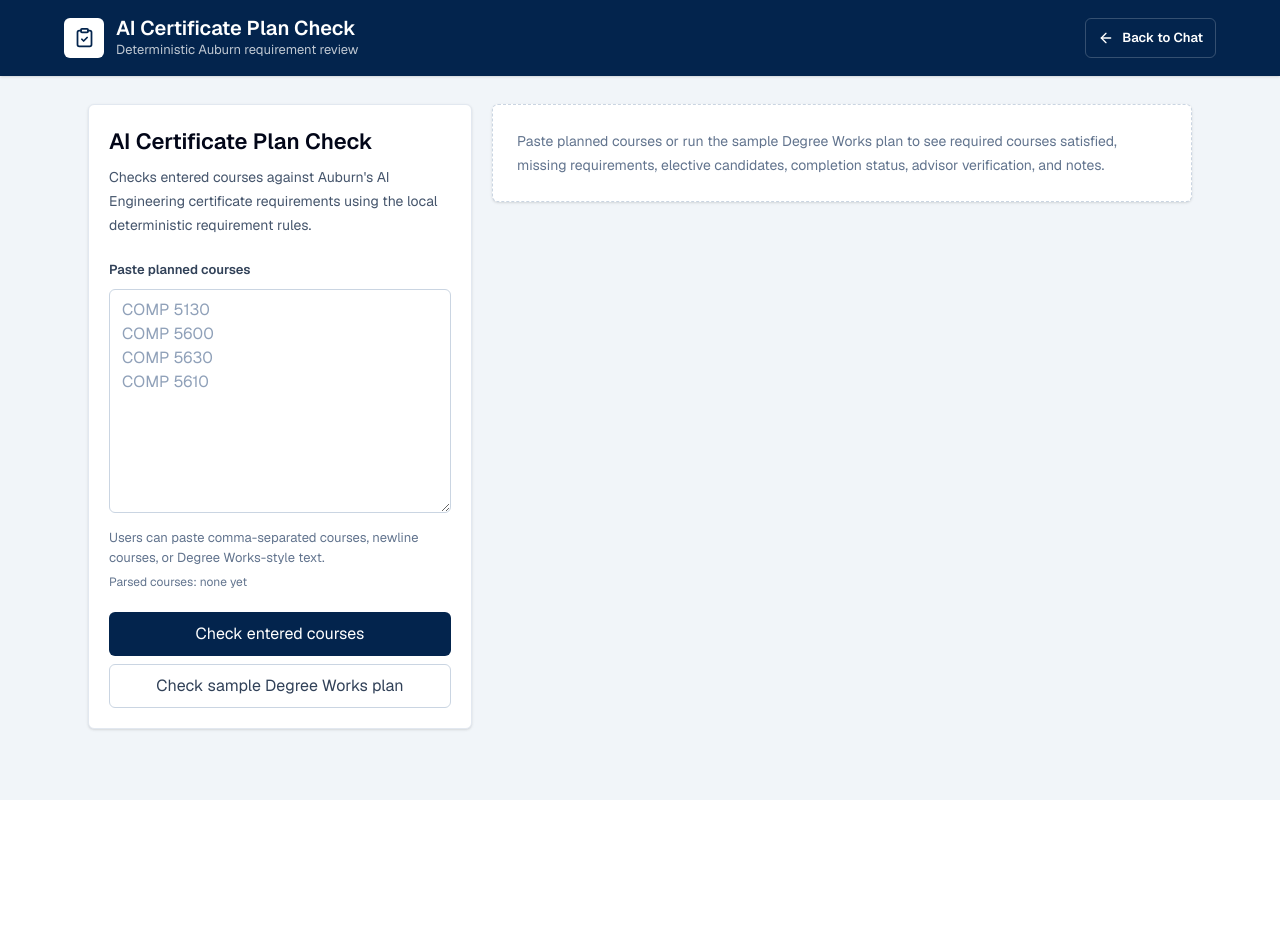
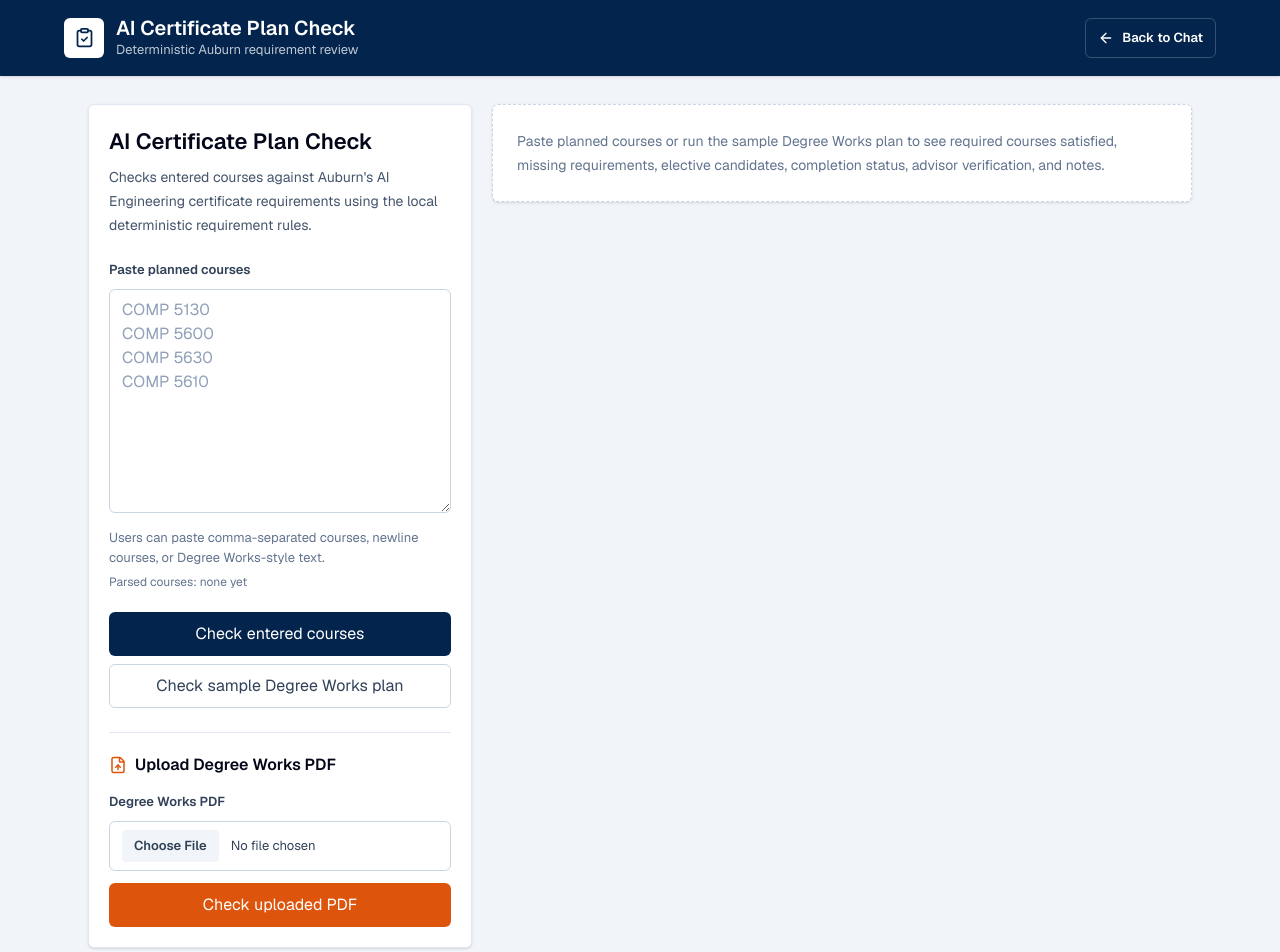
Before and after one commit to fernando-ace/Auburn-Academic-Planner, a Next.js app: page /plan-check in a window 1280 px wide. Shown: the top 952 px of the page. Before the commit the page ends 800 px from the top, so only its background shows below. Built offline with nearby package versions, Linux system fonts and the light colour scheme.

Commit message:
Add Degree Works PDF upload to plan check page

```diff
--- a/src/app/plan-check/page.tsx
+++ b/src/app/plan-check/page.tsx
@@ -5,10 +5,11 @@
   ArrowLeft,
   CheckCircle2,
   ClipboardCheck,
+  FileUp,
   Loader2,
 } from "lucide-react";
 import Link from "next/link";
-import { MouseEvent, useMemo, useState } from "react";
+import { ChangeEvent, MouseEvent, useMemo, useState } from "react";
 
 import { parseCourseCodes } from "@/lib/courses/course-code-parser";
 
@@ -20,9 +21,12 @@
 };
 
 type PlanCheckResult = {
-  planDescription: string;
-  major: string;
-  totalPlannedCredits: number | null;
+  planDescription?: string;
+  major?: string;
+  totalPlannedCredits?: number | null;
+  sourceFileName?: string;
+  parsedCourseCodes?: string[];
+  parsedCourseCount?: number;
   requiredCoursesSatisfied: PlanCheckCourse[];
   requiredCoursesMissing: PlanCheckCourse[];
   electiveCandidatesFound: PlanCheckCourse[];
@@ -32,6 +36,7 @@
 };
 
 const planCheckEndpoint = "/api/plan/check-ai-certificate";
+const planCheckUploadEndpoint = "/api/plan/check-ai-certificate/upload";
 const samplePasteText = `COMP 5130
 COMP 5600
 COMP 5630
@@ -109,38 +114,55 @@
 }
 
 function ResultCard({ result }: { result: PlanCheckResult }) {
+  const hasUploadedPdfResult =
+    typeof result.sourceFileName === "string" ||
+    typeof result.parsedCourseCount === "number";
+
   return (
     <article className="rounded-md border border-slate-200 bg-white p-4 shadow-sm sm:p-5 lg:p-6">
       <div className="flex flex-col gap-4 border-b border-slate-200 pb-5 lg:flex-row lg:items-start lg:justify-between">
         <div>
           <p className="text-[13px] font-semibold uppercase tracking-[0.08em] text-[#9b3900]">
-            Plan description
+            {hasUploadedPdfResult ? "Plan source" : "Plan description"}
           </p>
           <h2 className="mt-2 text-[21px] font-semibold leading-7 text-slate-950">
-            {result.planDescription}
+            {result.planDescription ?? "Uploaded Degree Works PDF"}
           </h2>
         </div>
         <div className="grid gap-2 sm:grid-cols-2 lg:w-[24rem]">
           <div className="rounded-md border border-slate-200 bg-slate-50 p-3">
             <p className="text-[12px] font-semibold uppercase tracking-[0.08em] text-slate-500">
-              Major
+              {hasUploadedPdfResult ? "Source file" : "Major"}
             </p>
             <p className="mt-1 text-[14px] font-semibold leading-5 text-slate-800">
-              {result.major}
+              {result.sourceFileName ?? result.major ?? "Not provided"}
             </p>
           </div>
           <div className="rounded-md border border-slate-200 bg-slate-50 p-3">
             <p className="text-[12px] font-semibold uppercase tracking-[0.08em] text-slate-500">
-              Total planned credits
+              {hasUploadedPdfResult
+                ? "Parsed course count"
+                : "Total planned credits"}
             </p>
             <p className="mt-1 text-[14px] font-semibold leading-5 text-slate-800">
-              {result.totalPlannedCredits ?? "Not provided"}
+              {hasUploadedPdfResult
+                ? (result.parsedCourseCount ?? 0)
+                : (result.totalPlannedCredits ?? "Not provided")}
             </p>
           </div>
         </div>
       </div>
 
       <div className="mt-5 grid gap-5">
+        {hasUploadedPdfResult ? (
+          <ResultSection title="Parsed course codes">
+            <ParsedCourseCodes
+              courseCodes={result.parsedCourseCodes ?? []}
+              parsedCourseCount={result.parsedCourseCount ?? 0}
+            />
+          </ResultSection>
+        ) : null}
+
         <ResultSection title="Required courses satisfied">
           <CourseList
             courses={result.requiredCoursesSatisfied}
@@ -201,27 +223,81 @@
   );
 }
 
+function ParsedCourseCodes({
+  courseCodes,
+  parsedCourseCount,
+}: {
+  courseCodes: string[];
+  parsedCourseCount: number;
+}) {
+  if (courseCodes.length === 0) {
+    return (
+      <p className="rounded-md border border-dashed border-slate-300 bg-slate-50 px-3 py-2 text-[13px] leading-5 text-slate-500">
+        No course codes were parsed from this PDF.
+      </p>
+    );
+  }
+
+  const previewCodes = courseCodes.slice(0, 12);
+  const hiddenCount = Math.max(0, parsedCourseCount - previewCodes.length);
+
+  return (
+    <details className="rounded-md border border-slate-200 bg-slate-50 p-3 text-[13px] leading-5 text-slate-700">
+      <summary className="cursor-pointer font-semibold text-slate-800">
+        {parsedCourseCount} parsed courses
+        {hiddenCount > 0 ? `, showing first ${previewCodes.length}` : ""}
+      </summary>
+      <div className="mt-3 flex flex-wrap gap-2">
+        {courseCodes.map((courseCode) => (
+          <span
+            className="rounded-sm border border-slate-200 bg-white px-2 py-1 font-medium text-slate-700"
+            key={courseCode}
+          >
+            {courseCode}
+          </span>
+        ))}
+      </div>
+    </details>
+  );
+}
+
 export default function PlanCheckPage() {
   const [enteredCourses, setEnteredCourses] = useState("");
+  const [selectedPdfFile, setSelectedPdfFile] = useState<File | null>(null);
   const [result, setResult] = useState<PlanCheckResult | null>(null);
   const [error, setError] = useState<string | null>(null);
+  const [uploadValidationError, setUploadValidationError] = useState<
+    string | null
+  >(null);
   const [isLoading, setIsLoading] = useState(false);
+  const [loadingMessage, setLoadingMessage] = useState(
+    "Checking entered courses against Auburn certificate rules...",
+  );
 
   const parsedCourseCodes = useMemo(
     () => parseCourseCodes(enteredCourses),
     [enteredCourses],
   );
 
-  async function runPlanCheck(request: RequestInit = {}) {
+  async function runPlanCheck({
+    endpoint = planCheckEndpoint,
+    request = {},
+    message = "Checking entered courses against Auburn certificate rules...",
+  }: {
+    endpoint?: string;
+    request?: RequestInit;
+    message?: string;
+  } = {}) {
     if (isLoading) {
       return;
     }
 
     setIsLoading(true);
     setError(null);
+    setLoadingMessage(message);
 
     try {
-      const response = await fetch(planCheckEndpoint, request);
+      const response = await fetch(endpoint, request);
       const payload = (await response.json()) as Partial<PlanCheckResult> & {
         error?: string;
       };
@@ -253,6 +329,7 @@
     }
 
     void runPlanCheck({
+      request: {
         method: "POST",
         headers: { "Content-Type": "application/json" },
         body: JSON.stringify({
@@ -261,12 +338,67 @@
           major: "Software Engineering",
           totalPlannedCredits: null,
         }),
+      },
+      message: "Checking entered courses against Auburn certificate rules...",
     });
   }
 
   function checkSamplePlan(event: MouseEvent<HTMLButtonElement>) {
     event.preventDefault();
-    void runPlanCheck();
+    void runPlanCheck({
+      message: "Checking the sample Degree Works plan...",
+    });
+  }
+
+  function handlePdfFileChange(event: ChangeEvent<HTMLInputElement>) {
+    const file = event.target.files?.[0] ?? null;
+    setSelectedPdfFile(file);
+    setUploadValidationError(null);
+
+    if (!file) {
+      return;
+    }
+
+    if (!isPdfFile(file)) {
+      setSelectedPdfFile(null);
+      setUploadValidationError("Choose a PDF file before running the check.");
+      event.target.value = "";
+    }
+  }
+
+  function checkUploadedPdf(event: MouseEvent<HTMLButtonElement>) {
+    event.preventDefault();
+    setUploadValidationError(null);
+
+    if (!selectedPdfFile) {
+      setResult(null);
+      setUploadValidationError("Choose a Degree Works PDF before checking.");
+      return;
+    }
+
+    if (!isPdfFile(selectedPdfFile)) {
+      setResult(null);
+      setUploadValidationError("Choose a PDF file before running the check.");
+      return;
+    }
+
+    const formData = new FormData();
+    formData.append("file", selectedPdfFile);
+
+    void runPlanCheck({
+      endpoint: planCheckUploadEndpoint,
+      request: {
+        method: "POST",
+        body: formData,
+      },
+      message: "Checking uploaded Degree Works PDF...",
+    });
+  }
+
+  function isPdfFile(file: File) {
+    return (
+      file.type === "application/pdf" || file.name.toLowerCase().endsWith(".pdf")
+    );
   }
 
   return (
@@ -366,6 +498,56 @@
               Check sample Degree Works plan
             </button>
           </div>
+
+          <section className="mt-6 border-t border-slate-200 pt-5">
+            <div className="flex items-center gap-2">
+              <FileUp aria-hidden="true" className="text-[#dd550c]" size={18} />
+              <h2 className="text-[16px] font-semibold leading-6 text-slate-950">
+                Upload Degree Works PDF
+              </h2>
+            </div>
+            <div className="mt-3">
+              <label
+                className="text-[13px] font-semibold leading-5 text-slate-700"
+                htmlFor="degreeworks-pdf"
+              >
+                Degree Works PDF
+              </label>
+              <input
+                accept="application/pdf"
+                className="mt-2 block w-full rounded-md border border-slate-300 bg-white px-3 py-2 text-[13px] leading-5 text-slate-700 file:mr-3 file:rounded-sm file:border-0 file:bg-slate-100 file:px-3 file:py-1.5 file:text-[13px] file:font-semibold file:text-slate-700 hover:file:bg-slate-200 focus:border-[#dd550c] focus:outline-none focus:ring-4 focus:ring-[#dd550c]/15"
+                disabled={isLoading}
+                id="degreeworks-pdf"
+                onChange={handlePdfFileChange}
+                type="file"
+              />
+              {selectedPdfFile ? (
+                <p className="mt-2 text-[12px] leading-5 text-slate-500">
+                  Selected: {selectedPdfFile.name}
+                </p>
+              ) : null}
+              {uploadValidationError ? (
+                <p className="mt-2 text-[13px] leading-5 text-orange-700">
+                  {uploadValidationError}
+                </p>
+              ) : null}
+            </div>
+            <button
+              className="mt-3 inline-flex min-h-11 w-full items-center justify-center gap-2 rounded-md bg-[#dd550c] px-4 py-2 text-center text-[14px] font-semibold leading-5 text-white transition hover:bg-[#b84300] disabled:cursor-not-allowed disabled:bg-slate-300"
+              disabled={isLoading}
+              onClick={checkUploadedPdf}
+              type="button"
+            >
+              {isLoading ? (
+                <Loader2
+                  aria-hidden="true"
+                  className="animate-spin"
+                  size={17}
+                />
+              ) : null}
+              Check uploaded PDF
+            </button>
+          </section>
         </section>
 
         <section className="min-w-0">
@@ -391,7 +573,7 @@
                 className="animate-spin text-[#dd550c]"
                 size={19}
               />
-              Checking entered courses against Auburn certificate rules...
+              {loadingMessage}
             </div>
           ) : null}
 
```
Lines whose indentation alone changed are shown as unchanged.
